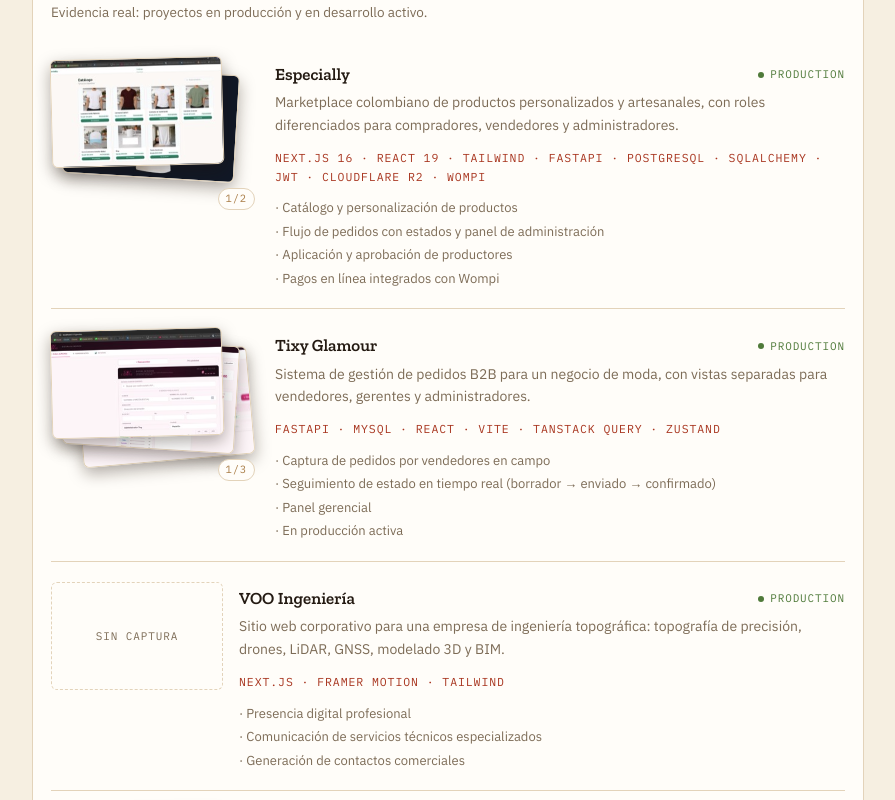
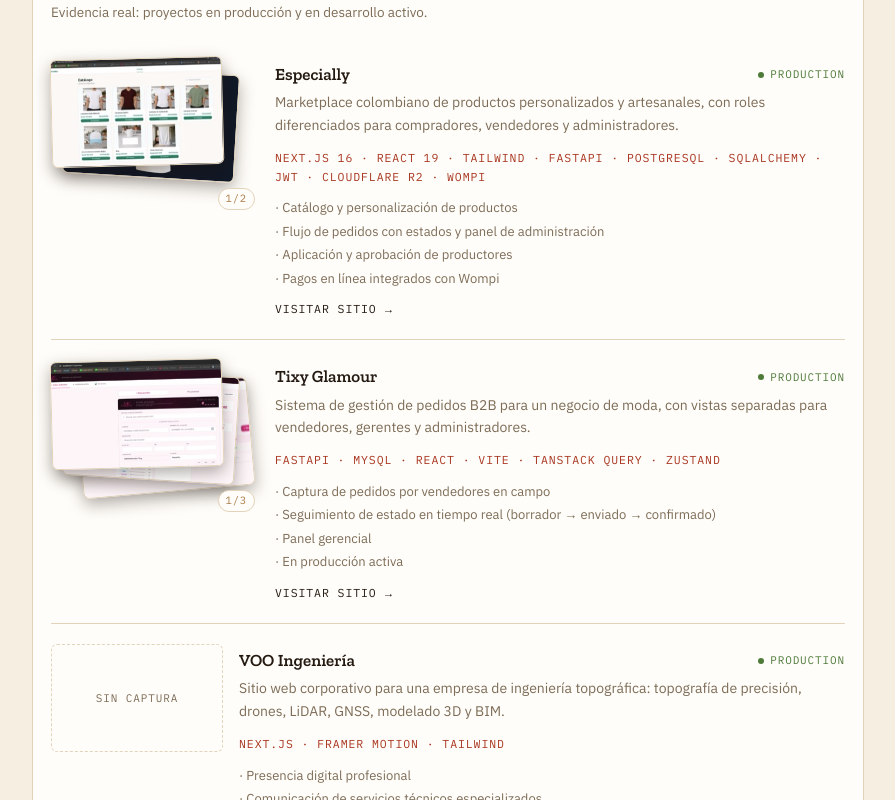
Before and after one commit to snarfito/fredyhortua-dev, a Next.js app: page / in a window 1280 px wide. Shown: the part 1533-2333 px from the top of the page, without its empty margins (192-1087 px from the left). Built offline with nearby package versions, Linux system fonts and the light colour scheme; no server answers.

Commit message:
feat: link featured projects to their live sites
Adds a "Visit site" link for Especially, Tixy Glamour, and Soul's
Colors by Bibi so visitors can open the real deployments.

```diff
--- a/components/Projects.tsx
+++ b/components/Projects.tsx
@@ -59,6 +59,17 @@
                       </li>
                     ))}
                   </ul>
+                  {project.url && (
+                    <a
+                      href={project.url}
+                      target="_blank"
+                      rel="noopener noreferrer"
+                      className="font-mono-tag mt-3 inline-flex items-center gap-1.5 text-[11.5px] text-[var(--color-text)] no-underline normal-case tracking-normal transition-colors hover:text-[var(--color-accent)]"
+                    >
+                      {language === 'es' ? 'Visitar sitio' : 'Visit site'}
+                      <span aria-hidden>→</span>
+                    </a>
+                  )}
                 </div>
               </div>
             ))}
--- a/lib/content.ts
+++ b/lib/content.ts
@@ -22,6 +22,7 @@
   stack: string;
   highlights: string[];
   screenshots: ProjectScreenshot[];
+  url?: string;
 }
 
 export interface Metric {
@@ -173,6 +174,7 @@
             { src: '/images/projects/especially-1.jpg', alt: 'Catálogo de productos de Especially' },
             { src: '/images/projects/especially-2.jpg', alt: 'Vista 3D de personalización en Especially' },
           ],
+          url: 'https://www.especially.lat',
         },
         {
           name: 'Tixy Glamour',
@@ -190,6 +192,7 @@
             { src: '/images/projects/tixy-2.jpg', alt: 'Panel de gerencia en Tixy Glamour' },
             { src: '/images/projects/tixy-3.jpg', alt: 'Administración de colecciones en Tixy Glamour' },
           ],
+          url: 'https://www.tixyglamour.com',
         },
         {
           name: 'VOO Ingeniería',
@@ -217,6 +220,7 @@
             { src: '/images/projects/soulscolors-1.jpg', alt: "Página de inicio de Soul's Colors by Bibi" },
             { src: '/images/projects/soulscolors-2.jpg', alt: "Talleres de Soul's Colors by Bibi" },
           ],
+          url: 'https://www.soulcolorsbybibi.com',
         },
         {
           name: 'Gestor de Rifas',
@@ -404,6 +408,7 @@
             { src: '/images/projects/especially-1.jpg', alt: 'Especially product catalog' },
             { src: '/images/projects/especially-2.jpg', alt: '3D customization preview in Especially' },
           ],
+          url: 'https://www.especially.lat',
         },
         {
           name: 'Tixy Glamour',
@@ -421,6 +426,7 @@
             { src: '/images/projects/tixy-2.jpg', alt: 'Manager dashboard in Tixy Glamour' },
             { src: '/images/projects/tixy-3.jpg', alt: 'Collection administration in Tixy Glamour' },
           ],
+          url: 'https://www.tixyglamour.com',
         },
         {
           name: 'VOO Ingeniería',
@@ -444,6 +450,7 @@
             { src: '/images/projects/soulscolors-1.jpg', alt: "Soul's Colors by Bibi homepage" },
             { src: '/images/projects/soulscolors-2.jpg', alt: "Soul's Colors by Bibi workshops" },
           ],
+          url: 'https://www.soulcolorsbybibi.com',
         },
         {
           name: 'Raffle Manager',
```
